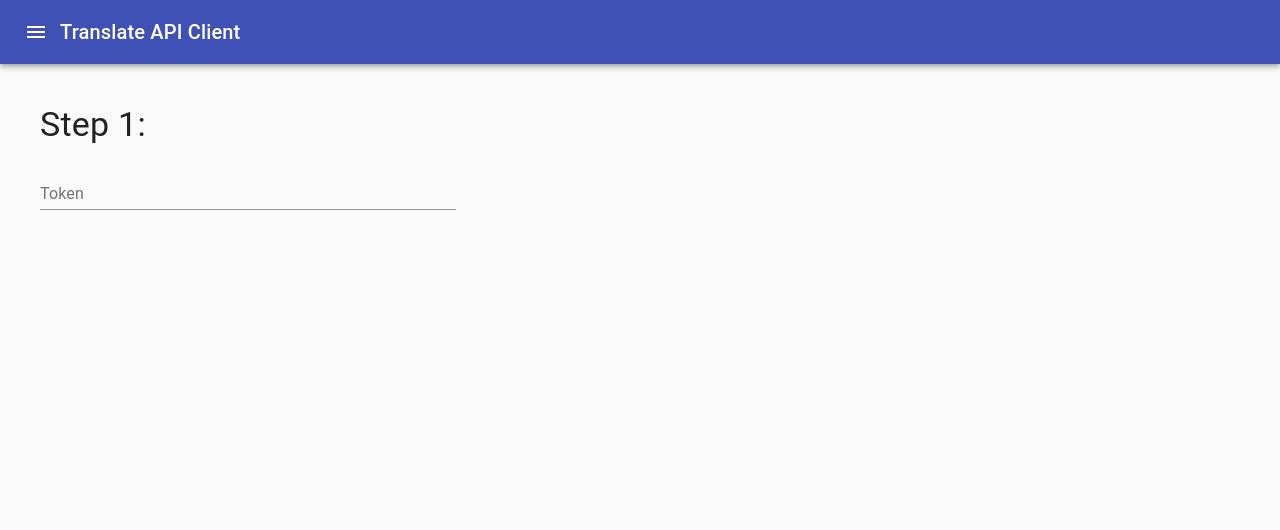
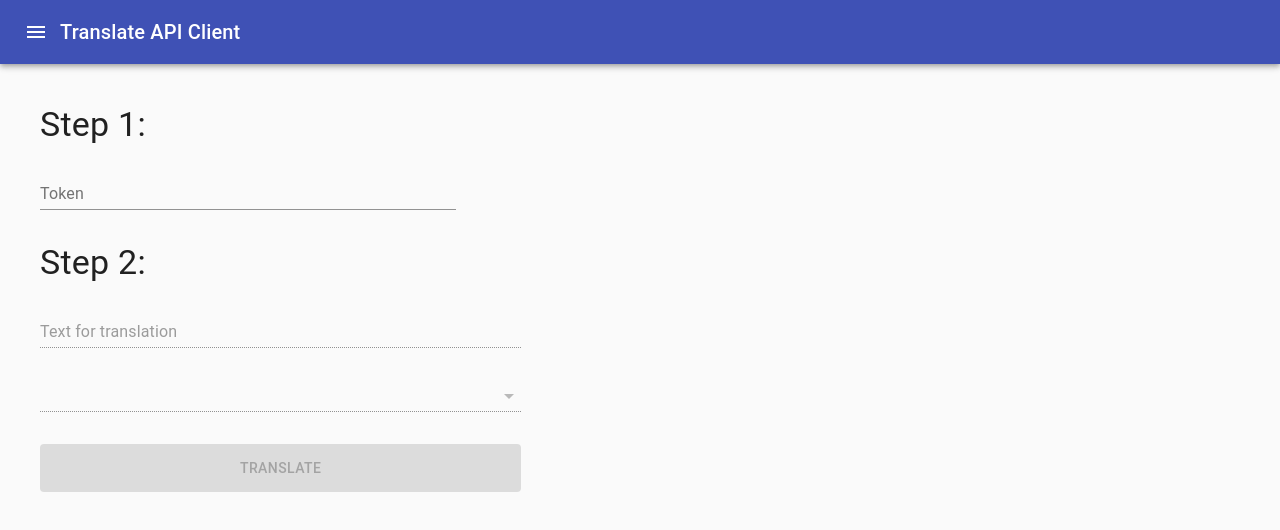
Before and after one commit to kirzharov/translate-api-client, a React (Create React App) app: page / in a window 1280 px wide. Shown: the top 530 px of the page. Built offline with nearby package versions, Linux system fonts and the light colour scheme.

Commit message:
add Step 2 component

```diff
--- a/src/domains/pages/main/MainPageContainer.tsx
+++ b/src/domains/pages/main/MainPageContainer.tsx
@@ -2,21 +2,48 @@ import React, { useState } from 'react';
 import { Grid, makeStyles } from '@material-ui/core';
 
 import { Default as LayoutContainer } from '../../layouts';
-import { Step1 } from './components';
+import { Step1, Step2 } from './components';
+
+import { provider, locales } from '../../../configs/providers/microsoftTranslatorTextApiV3';
+
+import { TranslateTaskT } from './types';
 
 export const MainPageContainer: React.FC = () => {
     const classes = useStyles();
 
     const [token, setToken] = useState<string>('');
+    const [translateText, setTranslateText] = useState<string>('');
+    const [locale, setLocale] = useState<string>('');
+    const [translateTask, setTranslateTask] = useState<TranslateTaskT>({});
 
     const handleChangeToken = (event: React.ChangeEvent<HTMLInputElement>) => {
         setToken(event.target.value);
+    };
+
+    const handleChangeTranslateText = (event: React.ChangeEvent<HTMLInputElement>) => {
+        setTranslateText(event.target.value);
+    };
+
+    const handleChangeLocale = (event: any) => {
+        setLocale(event.target.value);
     };
 
     return (
         <LayoutContainer>
             <Grid container spacing={4} className={classes.root}>
                 <Step1 token={token} handleChangeToken={handleChangeToken} />
+            </Grid>
+            <Grid container spacing={4}>
+                <Step2
+                    token={token}
+                    translateText={translateText}
+                    locale={locale}
+                    provider={provider}
+                    locales={locales}
+                    handleChangeTranslateText={handleChangeTranslateText}
+                    handleChangeLocale={handleChangeLocale}
+                    setTranslateTask={setTranslateTask}
+                />
             </Grid>
         </LayoutContainer>
     );
--- /dev/null
+++ b/src/domains/pages/main/components/Step2.tsx
@@ -0,0 +1,70 @@
+import React from 'react';
+import { Grid, Typography, FormControl, TextField, Select, MenuItem, Button, makeStyles } from '@material-ui/core';
+
+import { Step2PropsT } from './types';
+
+export const Step2: React.FC<Step2PropsT> = ({
+    token,
+    translateText,
+    locale,
+    provider,
+    locales,
+    handleChangeTranslateText,
+    handleChangeLocale,
+    setTranslateTask,
+}) => {
+    const classes = useStyles();
+
+    return (
+        <Grid item xs={12} md={5}>
+            <Typography variant='h4' component='h2'>
+                Step 2:
+            </Typography>
+            <FormControl fullWidth disabled={token.length === 0} className={classes.formControl}>
+                <TextField
+                    id='component-simple'
+                    label='Text for translation'
+                    value={translateText}
+                    onChange={handleChangeTranslateText}
+                    multiline
+                    fullWidth
+                    disabled={token.length === 0}
+                />
+                <Select
+                    labelId='demo-simple-select-label'
+                    id='demo-simple-select'
+                    value={locale}
+                    onChange={handleChangeLocale}
+                    className={classes.select}
+                >
+                    {locales.map(locale => (
+                        <MenuItem value={locale} key={locale}>
+                            {locale}
+                        </MenuItem>
+                    ))}
+                </Select>
+                <Button
+                    variant='contained'
+                    color='primary'
+                    className={classes.button}
+                    disabled={translateText.length === 0}
+                    onClick={() => setTranslateTask({ token, translateText, locale, provider })}
+                >
+                    Translate
+                </Button>
+            </FormControl>
+        </Grid>
+    );
+};
+
+const useStyles = makeStyles(() => ({
+    formControl: {
+        margin: '16px 0',
+    },
+    select: {
+        margin: '32px 0',
+    },
+    button: {
+        minHeight: '48px',
+    },
+}));
--- a/src/domains/pages/main/components/index.ts
+++ b/src/domains/pages/main/components/index.ts
@@ -1 +1,2 @@
 export { Step1 } from './Step1';
+export { Step2 } from './Step2';
```
Also changed, not shown: src/domains/pages/main/components/types.d.ts (+11 -0 lines).
